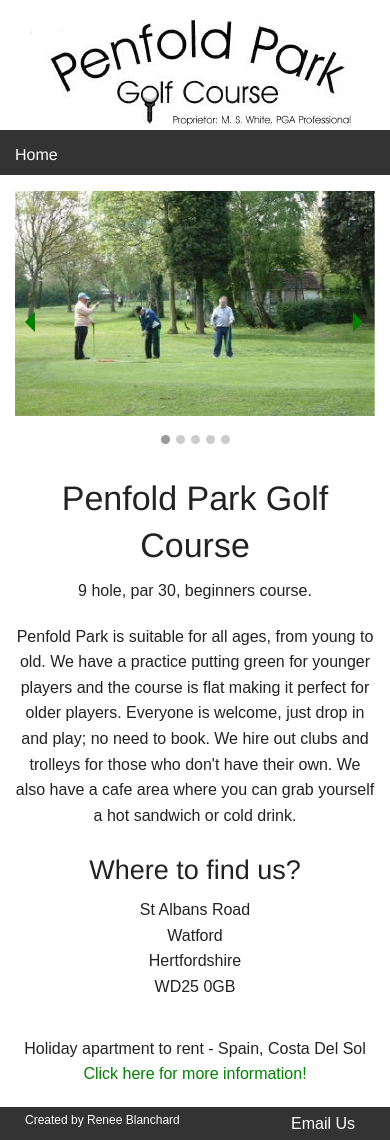
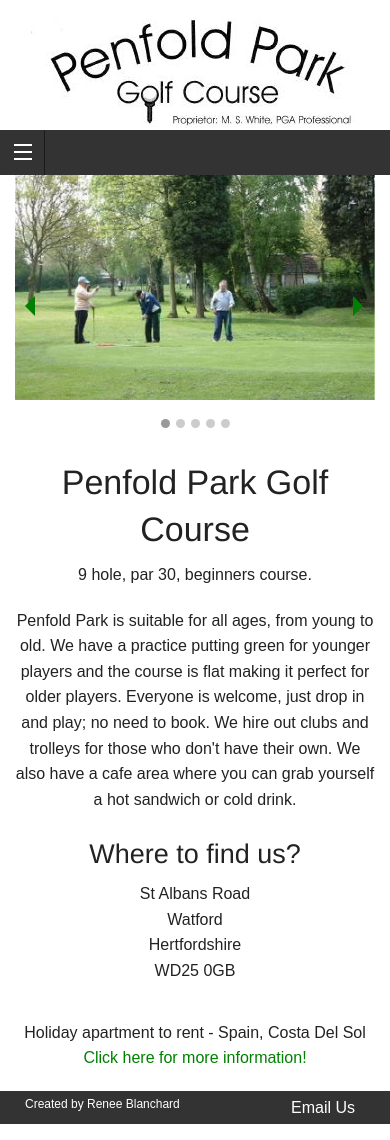
Before and after one commit to reneeblanchard/training, a PHP site: page /penfold.html in a window 390 px wide. Run offline with PHP 8.4, Linux system fonts and the light colour scheme; some libraries are stand-ins or nearby versions.

Commit message:
error with mobile nav bar

```diff
--- a/PenfoldWebsite/foundation-5/penfold.html
+++ b/PenfoldWebsite/foundation-5/penfold.html
@@ -5,8 +5,8 @@
     <meta name="viewport" content="width=device-width, initial-scale=1.0" />
     <title>Foundation | Welcome</title>
     <link rel="stylesheet" href="css/foundation.css" />
-    <link rel="stylesheet" type="text/css" href="style.css">
-    <link rel="stylesheet" href="http://cdnjs.cloudflare.com/ajax/libs/foundicons/2.0/stylesheets/general_foundicons.css">
+    <link rel="stylesheet" type="text/css" href="style.css" />
+    <link rel="stylesheet" href="http://cdnjs.cloudflare.com/ajax/libs/foundicons/2.0/stylesheets/general_foundicons.css" />
 
 
     <script src="js/vendor/modernizr.js"></script>
@@ -17,12 +17,39 @@
       <div class="large-12 columns text-center company-logo">
       </div>
     </div>
-    <div class="row">
-      <nav class="top-bar" data-topbar>
+
+    <div class="off-canvas-wrap show-for-small-only">
+      <div class="inner-wrap">
+      <nav class="tab-bar">
+        <section class="left-small">
+          <a class="left-off-canvas-toggle menu-icon"><span></span></a>
+        </section>
+      </nav>
+      <aside class="left-off-canvas-menu">
+        <ul class="off-canvas-list">
+          <li>
+            <label>Menu</label>
+          </li>
+          <li>
+            <a href="price.html">Number 1</a>
+          </li>
+          <li>
+            <a href="#">Number 2</a>
+          </li>
+        </ul>
+      </aside>
+      <a class="exit-off-canvas"></a>
+      </div>
+      </div>
+
+
+
+    <div class="row show-for-medium-up">
+      <div class="small-12 columns">
+      <nav class="top-bar" data-topbar data-option='is_hover:false'>
         <ul class="title-area">
           <li class="toggle-topbar menu-icon"><a href="#">Menu</a></li>
         </ul>
-
         <section class="top-bar-section">
           <ul class="right">
             <li class="Home"><a href="penfold.html">Home</a></li>
@@ -32,6 +59,7 @@
           </ul>
         </section>
       </nav> <br />
+    </div>
     </div>
 
     <div class="row">
--- a/PenfoldWebsite/foundation-5/style.css
+++ b/PenfoldWebsite/foundation-5/style.css
@@ -26,6 +26,7 @@
 
 .orbit{
 	width:auto;
+	padding-top:10px;
 }
 .orbit_img{
 	margin: 0 auto;
```
